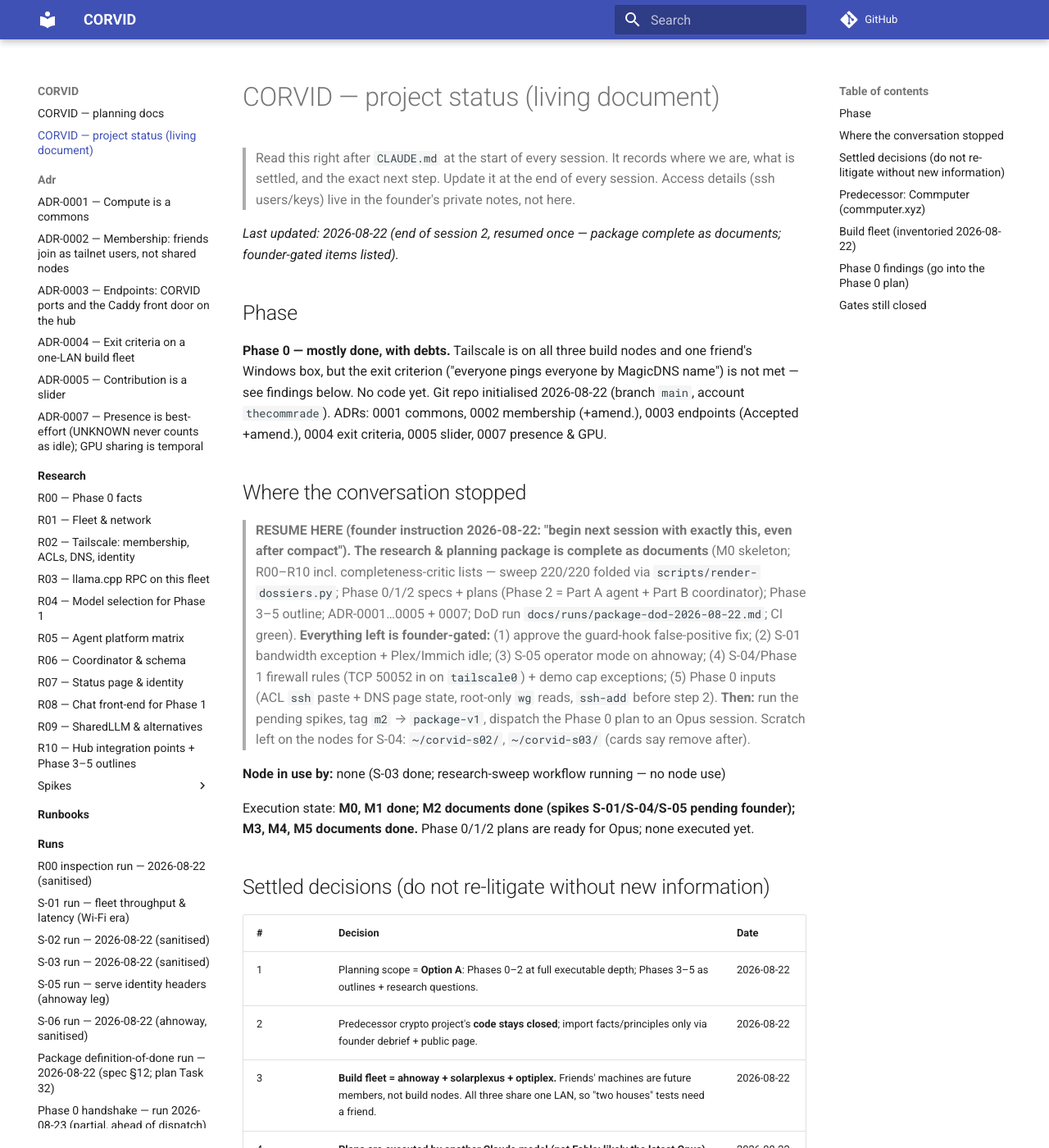
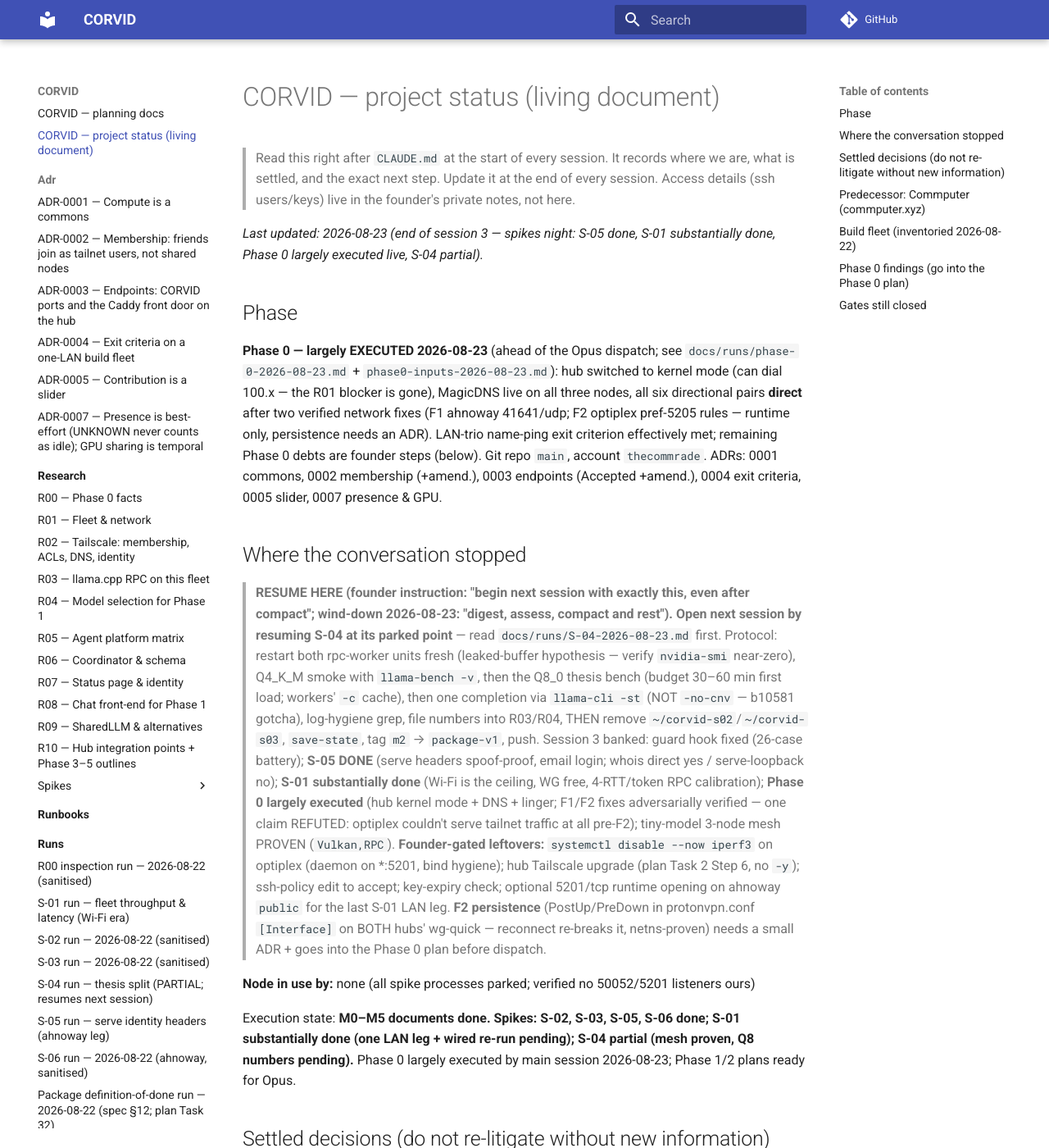
Before and after one commit to thecommrade/corvid, an MkDocs documentation site: the page built from docs/status.md, in a window 1280 px wide and 1400 px high. Shown: the whole window at 82% size. Built offline with MkDocs 1.6.1 and Material for MkDocs 9.7.7, drawn with Linux system fonts in a browser that asks for light colours; comment, search, counter and statistics services are not loaded.

Commit message:
docs(status): end of session 3 — spikes night; S-05/S-01 done, Phase 0 largely executed, S-04 parked at Q4 alloc failure; resume point saved
Co-Authored-By: Claude Fable 5 <noreply@anthropic.com>
Claude-Session: https://claude.ai/code/session_01PLUYxUT5TiQ4AMJ7T7Nkrj

```diff
--- a/docs/status.md
+++ b/docs/status.md
@@ -4,31 +4,44 @@
 > what is settled, and the exact next step. Update it at the end of every session.
 > Access details (ssh users/keys) live in the founder's private notes, not here.
 
-_Last updated: 2026-08-22 (end of session 2, resumed once — package complete as documents; founder-gated items listed)._
+_Last updated: 2026-08-23 (end of session 3 — spikes night: S-05 done, S-01 substantially done, Phase 0 largely executed live, S-04 partial)._
 
 ## Phase
 
-**Phase 0 — mostly done, with debts.** Tailscale is on all three build nodes and one friend's
-Windows box, but the exit criterion ("everyone pings everyone by MagicDNS name") is not met —
-see findings below. No code yet. Git repo initialised 2026-08-22 (branch `main`, account `thecommrade`). ADRs: 0001 commons, 0002 membership (+amend.), 0003 endpoints (Accepted +amend.), 0004 exit criteria, 0005 slider, 0007 presence & GPU.
+**Phase 0 — largely EXECUTED 2026-08-23** (ahead of the Opus dispatch; see
+`docs/runs/phase-0-2026-08-23.md` + `phase0-inputs-2026-08-23.md`): hub switched to kernel
+mode (can dial 100.x — the R01 blocker is gone), MagicDNS live on all three nodes, all six
+directional pairs **direct** after two verified network fixes (F1 ahnoway 41641/udp; F2
+optiplex pref-5205 rules — runtime only, persistence needs an ADR). LAN-trio name-ping
+exit criterion effectively met; remaining Phase 0 debts are founder steps (below). Git repo
+`main`, account `thecommrade`. ADRs: 0001 commons, 0002 membership (+amend.), 0003 endpoints
+(Accepted +amend.), 0004 exit criteria, 0005 slider, 0007 presence & GPU.
 
 ## Where the conversation stopped
 
-> **RESUME HERE (founder instruction 2026-08-22: "begin next session with exactly this, even
-> after compact").** **The research & planning package is complete as documents** (M0 skeleton;
-> R00–R10 incl. completeness-critic lists — sweep 220/220 folded via `scripts/render-dossiers.py`;
-> Phase 0/1/2 specs + plans (Phase 2 = Part A agent + Part B coordinator); Phase 3–5 outline;
-> ADR-0001…0005 + 0007; DoD run `docs/runs/package-dod-2026-08-22.md`; CI green).
-> **Everything left is founder-gated:** (1) approve the guard-hook false-positive fix; (2) S-01
-> bandwidth exception + Plex/Immich idle; (3) S-05 operator mode on ahnoway; (4) S-04/Phase 1
-> firewall rules (TCP 50052 in on `tailscale0`) + demo cap exceptions; (5) Phase 0 inputs (ACL
-> `ssh` paste + DNS page state, root-only `wg` reads, `ssh-add` before step 2). **Then:** run the
-> pending spikes, tag `m2` → `package-v1`, dispatch the Phase 0 plan to an Opus session.
-> Scratch left on the nodes for S-04: `~/corvid-s02/`, `~/corvid-s03/` (cards say remove after).
+> **RESUME HERE (founder instruction: "begin next session with exactly this, even after
+> compact"; wind-down 2026-08-23: "digest, assess, compact and rest").**
+> **Open next session by resuming S-04 at its parked point** — read
+> `docs/runs/S-04-2026-08-23.md` first. Protocol: restart both rpc-worker units fresh
+> (leaked-buffer hypothesis — verify `nvidia-smi` near-zero), Q4_K_M smoke with
+> `llama-bench -v`, then the Q8_0 thesis bench (budget 30–60 min first load; workers'
+> `-c` cache), then one completion via `llama-cli -st` (NOT `-no-cnv` — b10581 gotcha),
+> log-hygiene grep, file numbers into R03/R04, THEN remove `~/corvid-s02`/`~/corvid-s03`,
+> `save-state`, tag `m2` → `package-v1`, push. Session 3 banked: guard hook fixed (26-case
+> battery); **S-05 DONE** (serve headers spoof-proof, email login; whois direct yes /
+> serve-loopback no); **S-01 substantially done** (Wi-Fi is the ceiling, WG free, 4-RTT/token
+> RPC calibration); **Phase 0 largely executed** (hub kernel mode + DNS + linger; F1/F2 fixes
+> adversarially verified — one claim REFUTED: optiplex couldn't serve tailnet traffic at all
+> pre-F2); tiny-model 3-node mesh PROVEN (`Vulkan,RPC`). **Founder-gated leftovers:**
+> `systemctl disable --now iperf3` on optiplex (daemon on *:5201, bind hygiene); hub Tailscale
+> upgrade (plan Task 2 Step 6, no `-y`); ssh-policy edit to accept; key-expiry check; optional
+> 5201/tcp runtime opening on ahnoway `public` for the last S-01 LAN leg. **F2 persistence**
+> (PostUp/PreDown in protonvpn.conf `[Interface]` on BOTH hubs' wg-quick — reconnect re-breaks
+> it, netns-proven) needs a small ADR + goes into the Phase 0 plan before dispatch.
 
-**Node in use by:** none (S-03 done; research-sweep workflow running — no node use)
+**Node in use by:** none (all spike processes parked; verified no 50052/5201 listeners ours)
 
-Execution state: **M0, M1 done; M2 documents done (spikes S-01/S-04/S-05 pending founder); M3, M4, M5 documents done.** Phase 0/1/2 plans are ready for Opus; none executed yet.
+Execution state: **M0–M5 documents done. Spikes: S-02, S-03, S-05, S-06 done; S-01 substantially done (one LAN leg + wired re-run pending); S-04 partial (mesh proven, Q8 numbers pending).** Phase 0 largely executed by main session 2026-08-23; Phase 1/2 plans ready for Opus.
 
 ## Settled decisions (do not re-litigate without new information)
 
```
Also changed, not shown: docs/research/spikes/S-04-thesis-split.md (+6 -2 lines), docs/runs/S-04-2026-08-23.md (added, +54 -0 lines).
